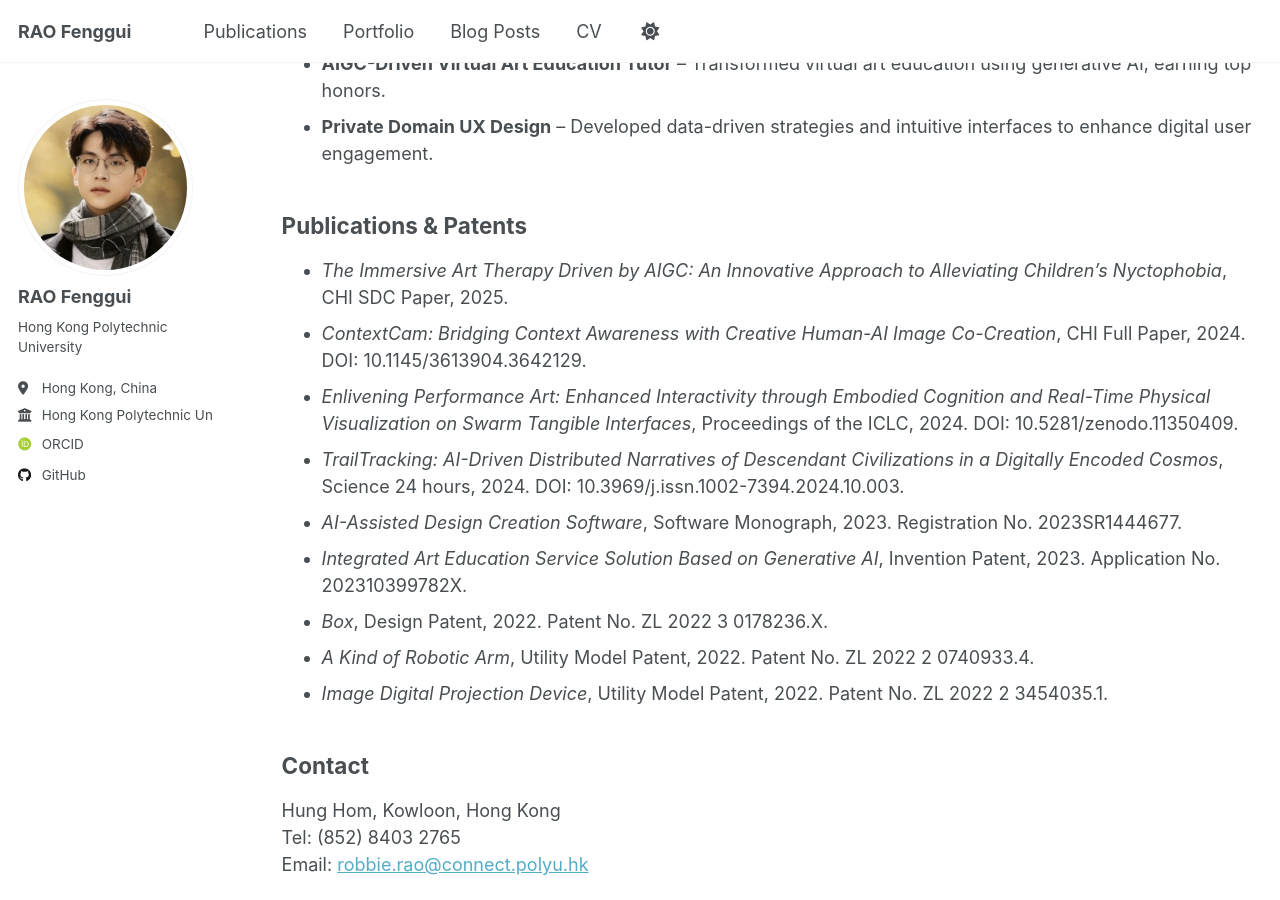
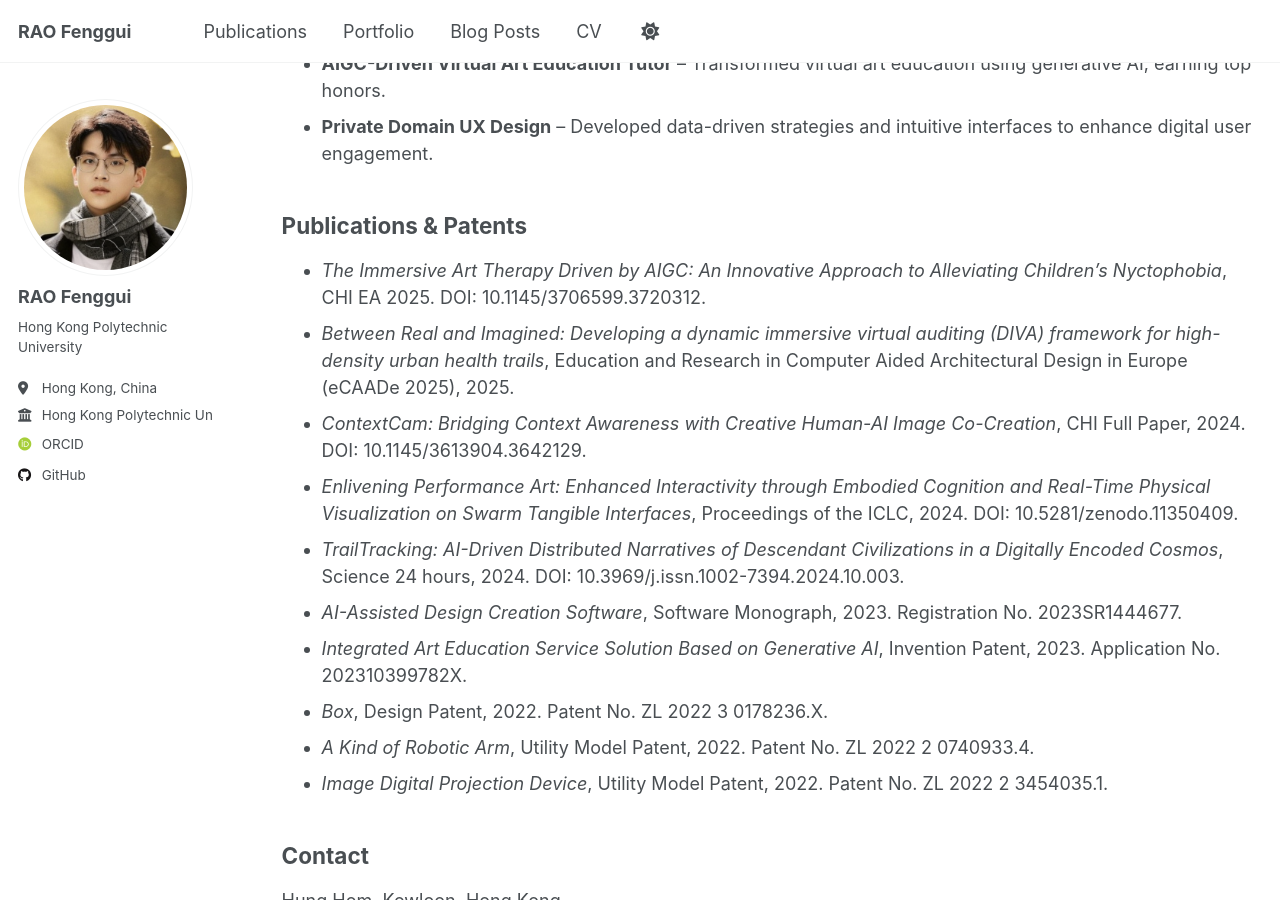
Before and after one commit to RobbieRao/robbierao.github.io, a Jekyll site: the page built from _pages/cv.md, in a window 1280 px wide and 900 px high, scrolled down 680 px. Built offline with Jekyll 4.4.1, drawn with Linux system fonts in a browser that asks for light colours; some web fonts are replaced; a script that is not in the unit is left out.

Commit message:
Add DIVA publication and update immersive art therapy details

```diff
--- a/_pages/cv.md
+++ b/_pages/cv.md
@@ -21,7 +21,8 @@ Interdisciplinary design researcher bridging art, technology, and human-centered
 - **Private Domain UX Design** – Developed data-driven strategies and intuitive interfaces to enhance digital user engagement.
 
 ## Publications & Patents
-- *The Immersive Art Therapy Driven by AIGC: An Innovative Approach to Alleviating Children’s Nyctophobia*, CHI SDC Paper, 2025.
+- *The Immersive Art Therapy Driven by AIGC: An Innovative Approach to Alleviating Children’s Nyctophobia*, CHI EA 2025. DOI: 10.1145/3706599.3720312.
+- *Between Real and Imagined: Developing a dynamic immersive virtual auditing (DIVA) framework for high-density urban health trails*, Education and Research in Computer Aided Architectural Design in Europe (eCAADe 2025), 2025.
 - *ContextCam: Bridging Context Awareness with Creative Human-AI Image Co-Creation*, CHI Full Paper, 2024. DOI: 10.1145/3613904.3642129.
 - *Enlivening Performance Art: Enhanced Interactivity through Embodied Cognition and Real-Time Physical Visualization on Swarm Tangible Interfaces*, Proceedings of the ICLC, 2024. DOI: 10.5281/zenodo.11350409.
 - *TrailTracking: AI-Driven Distributed Narratives of Descendant Civilizations in a Digitally Encoded Cosmos*, Science 24 hours, 2024. DOI: 10.3969/j.issn.1002-7394.2024.10.003.
--- a/_pages/publications.html
+++ b/_pages/publications.html
@@ -7,7 +7,8 @@ author_profile: true
 
 <h2>Peer-Reviewed Papers</h2>
 <ul>
-  <li>2025: <em>The Immersive Art Therapy Driven by AIGC: An Innovative Approach to Alleviating Children’s Nyctophobia</em> – CHI SDC Paper.</li>
+  <li>2025: <em>The Immersive Art Therapy Driven by AIGC: An Innovative Approach to Alleviating Children’s Nyctophobia</em> – CHI EA 2025. DOI: 10.1145/3706599.3720312.</li>
+  <li>2025: <em>Between Real and Imagined: Developing a dynamic immersive virtual auditing (DIVA) framework for high-density urban health trails</em> – Education and Research in Computer Aided Architectural Design in Europe (eCAADe 2025).</li>
   <li>2024: <em>ContextCam: Bridging Context Awareness with Creative Human-AI Image Co-Creation</em> – CHI Full Paper. DOI: 10.1145/3613904.3642129.</li>
   <li>2024: <em>Enlivening Performance Art: Enhanced Interactivity through Embodied Cognition and Real-Time Physical Visualization on Swarm Tangible Interfaces</em> – Proceedings of the ICLC. DOI: 10.5281/zenodo.11350409.</li>
   <li>2023: <em>TrailTracking: AI-Driven Distributed Narratives of Descendant Civilizations in a Digitally Encoded Cosmos</em> – Science 24 hours. DOI: 10.3969/j.issn.1002-7394.2024.10.003.</li>
```
Also changed, not shown: _data/cv.json (+8 -2 lines), _publications/2025-04-01-immersive-art-therapy.md (+2 -1 lines), _publications/2025-09-01-diva-framework.md (added, +7 -0 lines).
